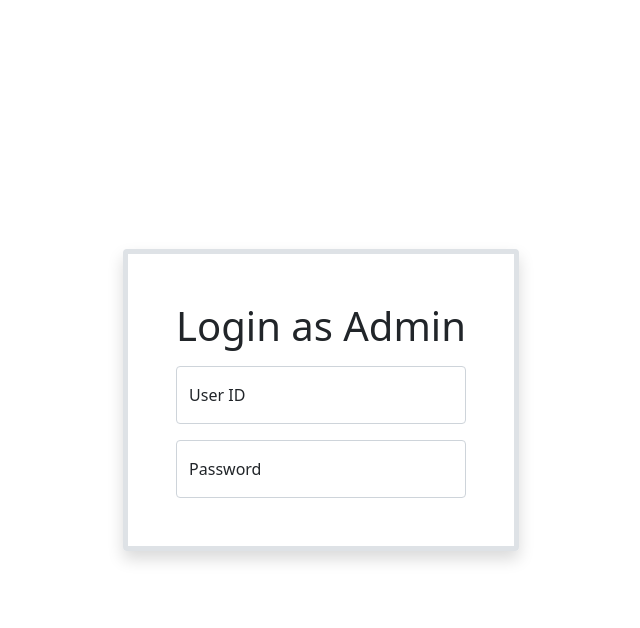
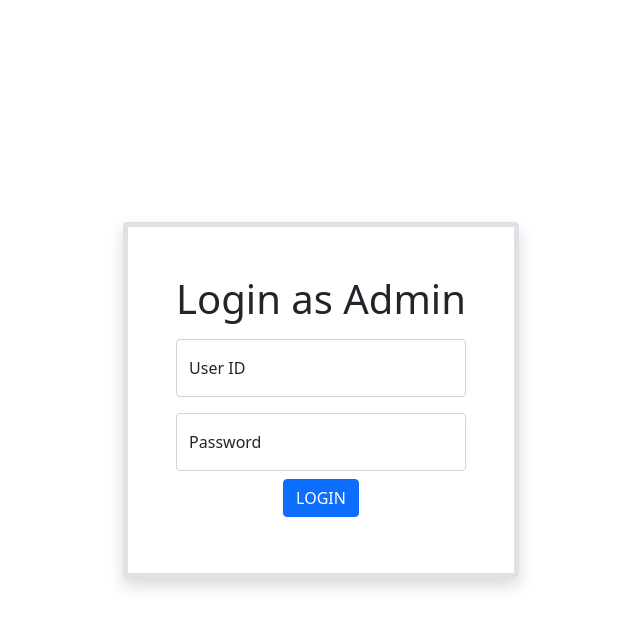
Before and after one commit to shadmanmd/pocket-certificate, a Flask app: page /admin/login in a window 1280 px wide. Shown: the top 628 px of the page, without its empty margins (319-959 px from the left). Run offline with Flask 2, Linux system fonts and the light colour scheme; some libraries are stand-ins or nearby versions.

Commit message:
session management for admin

```diff
--- a/project/app.py
+++ b/project/app.py
@@ -1,8 +1,10 @@
 from flask import Flask, render_template, request, redirect, url_for, session
 from helper import *
 
+adminCredentials = {'username': 'admin', 'password': 'password'}
 
 app = Flask(__name__)
+app.secret_key = 'POCKET-CERTIFICATE-USING-DOUBLE-ENCRYPTION'
 
 @app.route('/')
 def index():
@@ -10,148 +12,300 @@ def index():
 
 # ------------------------------- ADMIN ------------------------------------
 
-@app.route('/admin/login')
+@app.route('/admin/login', methods=['GET', 'POST'])
 def adminLogin():
-    return render_template("login.html", value="Admin")
+    if request.method == 'POST':
+        if request.form['username'] == adminCredentials['username'] and request.form['password'] == adminCredentials['password']:
+            session['username'] = request.form['username']
+            session.pop('message', None)
+            return redirect(url_for('adminDashboard'))
+        else:
+            session['message'] = 'Invalid user ID or password'
+            return redirect(url_for('adminLogin'))
+    else:
+        if 'message' in session:
+            return render_template("login.html", value="Admin", msg = session['message'])
+        else:
+            return render_template("login.html", value="Admin")
+
+
+
+@app.route('/logout')
+def logout():
+    session.pop('username', None)
+    session.pop('message', None)
+    return redirect(url_for('index'))
+
+
 
 @app.route('/admin/dashboard')
 def adminDashboard():
-    return render_template("admin-dashboard.html")
+    if 'username' in session:
+        if session['username'] == 'admin':
+            return render_template("admin-dashboard.html")
+    else:
+        session['message'] = 'Please login'
+        return redirect(url_for('adminLogin'))
+
+
 
 @app.route('/admin/add-citizen', methods=['GET', 'POST'])
 def addCitizen():
-    file = open('citizen-id.txt')
-    citizenID = 'CTZ' + file.read()
-    print(citizenID)
-    file.close()
-    msg=""
-    if request.method=='POST':
-        msg = adminAddCitizen(request.form,request.files)
+    if 'username' in session:
+        if session['username'] == 'admin':
+            file = open('citizen-id.txt')
+            citizenID = 'CTZ' + file.read()
+            print(citizenID)
+            file.close()
+            msg=""
+            if request.method=='POST':
+                msg = adminAddCitizen(request.form,request.files)
 
-        newCitizenID = int(citizenID[3:]) + 1
-        file = open('citizen-id.txt', 'w')
-        file.write(str(newCitizenID))
-        file.close()
+                newCitizenID = int(citizenID[3:]) + 1
+                file = open('citizen-id.txt', 'w')
+                file.write(str(newCitizenID))
+                file.close()
 
-        citizenID = 'CTZ' + str(newCitizenID)
-    return render_template("admin-add-citizen.html", citizenID=citizenID, msg=msg)
+                citizenID = 'CTZ' + str(newCitizenID)
+            return render_template("admin-add-citizen.html", citizenID=citizenID, msg=msg)
+    else:
+        session['message'] = 'Please login'
+        return redirect(url_for('adminLogin'))
+
+
 
 @app.route('/admin/edit-citizen/<citizen_id>', methods = ['GET', 'POST'])
 def editCitizen(citizen_id):
-    if request.method=='POST':
-        msg = adminEditCitizen(citizen_id, request.form)
-        return redirect(url_for('manageCitizen', msg=msg))
+    if 'username' in session:
+        if session['username'] == 'admin':
+            if request.method=='POST':
+                msg = adminEditCitizen(citizen_id, request.form)
+                return redirect(url_for('manageCitizen'))
+            else:
+                citizen = adminGetCitizen(citizen_id)
+                print(citizen)
+                if citizen[6]:
+                    redirect(url_for('image_route',citizen_id=citizen_id))
+                return render_template("admin-edit-citizen.html", citizen=citizen, citizen_id=citizen_id)
     else:
-        citizen = adminGetCitizen(citizen_id)
-        print(citizen)
-        if citizen[6]:
-            redirect(url_for('image_route',citizen_id=citizen_id))
-        return render_template("admin-edit-citizen.html", citizen=citizen, citizen_id=citizen_id)
+        session['message'] = 'Please login'
+        return redirect(url_for('adminLogin'))
+
+
+
 
 @app.route('/admin/manage-citizen')
-def manageCitizen(msg=''):
-    print(msg)
-    citizenDetail_list = getCitizenDetails()
-    return render_template("admin-manage-citizen.html",citizenDetail_list=citizenDetail_list)
+def manageCitizen():
+    if 'username' in session:
+        if session['username'] == 'admin':
+            citizenDetail_list = getCitizenDetails()
+            return render_template("admin-manage-citizen.html",citizenDetail_list=citizenDetail_list)
+    else:
+        session['message'] = 'Please login'
+        return redirect(url_for('adminLogin'))
+
+
 
 @app.route('/admin/add-doc', methods=['GET', 'POST'])
 def addDoc():
-    citizen_id_list = getCitizenId()
-    msg=""
-    if request.method=='POST':
-        msg = adminAddDoc(request.form,request.files)
-        print(msg)
-    return render_template("admin-add-doc.html",citizen_id_list=citizen_id_list,msg=msg)
+    if 'username' in session:
+        if session['username'] == 'admin':
+            citizen_id_list = getCitizenId()
+            msg=""
+            if request.method=='POST':
+                msg = adminAddDoc(request.form,request.files)
+                print(msg)
+            return render_template("admin-add-doc.html",citizen_id_list=citizen_id_list,msg=msg)
+    else:
+        session['message'] = 'Please login'
+        return redirect(url_for('adminLogin'))
+
+
 
 @app.route('/admin/manage-doc')
 def manageDoc():
-    doc_list = getDocDetails()
-    return render_template("admin-manage-doc.html", doc_list=doc_list)
+    if 'username' in session:
+        if session['username'] == 'admin':
+            doc_list = getDocDetails()
+            return render_template("admin-manage-doc.html", doc_list=doc_list)
+    else:
+        session['message'] = 'Please login'
+        return redirect(url_for('adminLogin'))
+
+
 
 @app.route('/downloads/aadhaar_id/<citizen_id>',methods=['POST','GET'])
 def downloadAadhaar(citizen_id):
-    return adminDownloadAadhaar(citizen_id)
-    return redirect(url_for('manageDoc'))
+    if 'username' in session:
+        return adminDownloadAadhaar(citizen_id)
+        return redirect(url_for('manageDoc'))
+    else:
+        session['message'] = 'Please login'
+        return redirect(url_for('index'))
+
+
 
 @app.route('/downloads/pan_id/<citizen_id>',methods=['POST','GET'])
 def downloadPan(citizen_id):
-    return adminDownloadPan(citizen_id)
-    return redirect(url_for('manageDoc'))
+    if 'username' in session:
+        return adminDownloadPan(citizen_id)
+        return redirect(url_for('manageDoc'))
+    else:
+        session['message'] = 'Please login'
+        return redirect(url_for('index'))
+
+
 
 @app.route('/downloads/voter_id/<citizen_id>',methods=['POST','GET'])
 def downloadVoter(citizen_id):
-    return adminDownloadVoter(citizen_id)
-    return redirect(url_for('manageDoc'))
+    if 'username' in session:
+        return adminDownloadVoter(citizen_id)
+        return redirect(url_for('manageDoc'))
+    else:
+        session['message'] = 'Please login'
+        return redirect(url_for('index'))
+
+
 
 @app.route('/downloads/driving_id/<citizen_id>',methods=['POST','GET'])
 def downloadDriving(citizen_id):
-    return adminDownloadDriving(citizen_id)
-    return redirect(url_for('manageDoc'))
+    if 'username' in session:
+        return adminDownloadDriving(citizen_id)
+        return redirect(url_for('manageDoc'))
+    else:
+        session['message'] = 'Please login'
+        return redirect(url_for('index'))
+
+
 
 @app.route('/delete/aadhaar_id/<citizen_id>')
 def deleteAadhaar(citizen_id):
-    msg = adminDeleteAadhaar(citizen_id)
-    return redirect(url_for('manageDoc'))
+    if 'username' in session:
+        if session['username'] == 'admin':
+            msg = adminDeleteAadhaar(citizen_id)
+            return redirect(url_for('manageDoc'))
+    else:
+        session['message'] = 'Please login'
+        return redirect(url_for('adminLogin'))
+
+
 
 @app.route('/delete/pan_id/<citizen_id>')
 def deletePan(citizen_id):
-    msg = adminDeletePan(citizen_id)
-    return redirect(url_for('manageDoc'))
+    if 'username' in session:
+        if session['username'] == 'admin':
+            msg = adminDeletePan(citizen_id)
+            return redirect(url_for('manageDoc'))
+    else:
+        session['message'] = 'Please login'
+        return redirect(url_for('adminLogin'))
+
+
 
 @app.route('/delete/voter_id/<citizen_id>')
 def deleteVoter(citizen_id):
-    msg = adminDeleteVoter(citizen_id)
-    return redirect(url_for('manageDoc'))
+    if 'username' in session:
+        if session['username'] == 'admin':
+            msg = adminDeleteVoter(citizen_id)
+            return redirect(url_for('manageDoc'))
+    else:
+        session['message'] = 'Please login'
+        return redirect(url_for('adminLogin'))
+
+
 
 @app.route('/delete/driving_id/<citizen_id>')
 def deleteDriving(citizen_id):
-    msg = adminDeleteDriving(citizen_id)
-    return redirect(url_for('manageDoc'))
+    if 'username' in session:
+        if session['username'] == 'admin':
+            msg = adminDeleteDriving(citizen_id)
+            return redirect(url_for('manageDoc'))
+    else:
+        session['message'] = 'Please login'
+        return redirect(url_for('adminLogin'))
+
+
 
 @app.route('/delete/citizen/<citizen_id>')
 def deleteCitizen(citizen_id):
-    msg = adminDeleteCitizen(citizen_id)
-    return redirect(url_for('manageCitizen'))
+    if 'username' in session:
+        if session['username'] == 'admin':
+            msg = adminDeleteCitizen(citizen_id)
+            return redirect(url_for('manageCitizen'))
+    else:
+        session['message'] = 'Please login'
+        return redirect(url_for('adminLogin'))
+
+
 
 @app.route('/edit/aadhaar_id/<citizen_id>', methods=['GET', 'POST'])
 def editAadhaar(citizen_id):
-    msg=""
-    if request.method=='POST':
-        msg = adminAddDoc(request.form,request.files)
-        print(msg)
-        return redirect(url_for('manageDoc'))
-    return render_template("admin-edit-doc.html", citizen_id=citizen_id, doc_type='aadhaar')
+    if 'username' in session:
+        if session['username'] == 'admin':
+            if request.method=='POST':
+                msg = adminAddDoc(request.form,request.files)
+                print(msg)
+                return redirect(url_for('manageDoc'))
+            return render_template("admin-edit-doc.html", citizen_id=citizen_id, doc_type='aadhaar')
+    else:
+        session['message'] = 'Please login'
+        return redirect(url_for('adminLogin'))
+
+
 
 @app.route('/edit/pan_id/<citizen_id>', methods=['GET', 'POST'])
 def editPan(citizen_id):
-    msg=""
-    if request.method=='POST':
-        msg = adminAddDoc(request.form,request.files)
-        print(msg)
-        return redirect(url_for('manageDoc'))
-    return render_template("admin-edit-doc.html", citizen_id=citizen_id, doc_type='pan')
+    if 'username' in session:
+        if session['username'] == 'admin':
+            if request.method=='POST':
+                msg = adminAddDoc(request.form,request.files)
+                print(msg)
+                return redirect(url_for('manageDoc'))
+            return render_template("admin-edit-doc.html", citizen_id=citizen_id, doc_type='pan')
+    else:
+        session['message'] = 'Please login'
+        return redirect(url_for('adminLogin'))
+
+
 
 @app.route('/edit/voter_id/<citizen_id>', methods=['GET', 'POST'])
 def editVoter(citizen_id):
-    msg=""
-    if request.method=='POST':
-        msg = adminAddDoc(request.form,request.files)
-        print(msg)
-        return redirect(url_for('manageDoc'))
-    return render_template("admin-edit-doc.html", citizen_id=citizen_id, doc_type='voter')
+    if 'username' in session:
+        if session['username'] == 'admin':
+            if request.method=='POST':
+                msg = adminAddDoc(request.form,request.files)
+                print(msg)
+                return redirect(url_for('manageDoc'))
+            return render_template("admin-edit-doc.html", citizen_id=citizen_id, doc_type='voter')
+    else:
+        session['message'] = 'Please login'
+        return redirect(url_for('adminLogin'))
+
+
 
 @app.route('/edit/driving_id/<citizen_id>', methods=['GET', 'POST'])
 def editDriving(citizen_id):
-    msg=""
-    if request.method=='POST':
-        msg = adminAddDoc(request.form,request.files)
-        print(msg)
-        return redirect(url_for('manageDoc'))
-    return render_template("admin-edit-doc.html", citizen_id=citizen_id, doc_type='driving')
+    if 'username' in session:
+        if session['username'] == 'admin':
+            if request.method=='POST':
+                msg = adminAddDoc(request.form,request.files)
+                print(msg)
+                return redirect(url_for('manageDoc'))
+            return render_template("admin-edit-doc.html", citizen_id=citizen_id, doc_type='driving')
+    else:
+        session['message'] = 'Please login'
+        return redirect(url_for('adminLogin'))
+
+
 
 @app.route('/admin/view-feedbacks')
 def viewFeedback():
-    return render_template("admin-view-feedback.html")
+    if 'username' in session:
+        if session['username'] == 'admin':
+            return render_template("admin-view-feedback.html")
+    else:
+        session['message'] = 'Please login'
+        return redirect(url_for('adminLogin'))
 
 # ------------------------------- CITIZEN ------------------------------------
 
--- a/project/citizen-id.txt
+++ b/project/citizen-id.txt
@@ -1 +1 @@
-1009
+1010
--- a/project/templates/admin-add-citizen.html
+++ b/project/templates/admin-add-citizen.html
@@ -6,7 +6,7 @@
     <a href="/admin/dashboard" class="btn btn-sm btn-success" role="button"
       ><i class="fas fa-home"></i> DASHBOARD</a
     >
-    <a href="#" class="btn btn-sm btn-danger" role="button"
+    <a href="/logout" class="btn btn-sm btn-danger" role="button"
       ><i class="fas fa-power-off"></i> LOGOUT</a
     >
   </div>
--- a/project/templates/admin-add-doc.html
+++ b/project/templates/admin-add-doc.html
@@ -6,7 +6,7 @@
     <a href="/admin/dashboard" class="btn btn-sm btn-success" role="button"
       ><i class="fas fa-home"></i> DASHBOARD</a
     >
-    <a href="#" class="btn btn-sm btn-danger" role="button"
+    <a href="/logout" class="btn btn-sm btn-danger" role="button"
       ><i class="fas fa-power-off"></i> LOGOUT</a
     >
   </div>
--- a/project/templates/admin-dashboard.html
+++ b/project/templates/admin-dashboard.html
@@ -3,7 +3,7 @@ block content %}
 <nav class="navbar navbar-light bg-info p-2">
   <a href="/admin/dashboard" class="navbar-brand">Welcome Admin</a>
   <div class="float-end">
-    <a href="#" class="btn btn-sm btn-danger" role="button"
+    <a href="/logout" class="btn btn-sm btn-danger" role="button"
       ><i class="fas fa-power-off"></i> LOGOUT</a
     >
   </div>
--- a/project/templates/admin-edit-citizen.html
+++ b/project/templates/admin-edit-citizen.html
@@ -6,7 +6,7 @@
     <a href="/admin/dashboard" class="btn btn-sm btn-success" role="button"
       ><i class="fas fa-home"></i> DASHBOARD</a
     >
-    <a href="#" class="btn btn-sm btn-danger" role="button"
+    <a href="/logout" class="btn btn-sm btn-danger" role="button"
       ><i class="fas fa-power-off"></i> LOGOUT</a
     >
   </div>
--- a/project/templates/admin-edit-doc.html
+++ b/project/templates/admin-edit-doc.html
@@ -6,7 +6,7 @@
     <a href="/admin/dashboard" class="btn btn-sm btn-success" role="button"
       ><i class="fas fa-home"></i> DASHBOARD</a
     >
-    <a href="#" class="btn btn-sm btn-danger" role="button"
+    <a href="/logout" class="btn btn-sm btn-danger" role="button"
       ><i class="fas fa-power-off"></i> LOGOUT</a
     >
   </div>
--- a/project/templates/admin-manage-citizen.html
+++ b/project/templates/admin-manage-citizen.html
@@ -6,7 +6,7 @@
     <a href="/admin/dashboard" class="btn btn-sm btn-success" role="button"
       ><i class="fas fa-home"></i> DASHBOARD</a
     >
-    <a href="#" class="btn btn-sm btn-danger" role="button"
+    <a href="/logout" class="btn btn-sm btn-danger" role="button"
       ><i class="fas fa-power-off"></i> LOGOUT</a
     >
   </div>
--- a/project/templates/admin-manage-doc.html
+++ b/project/templates/admin-manage-doc.html
@@ -6,7 +6,7 @@
     <a href="/admin/dashboard" class="btn btn-sm btn-success" role="button"
       ><i class="fas fa-home"></i> DASHBOARD</a
     >
-    <a href="#" class="btn btn-sm btn-danger" role="button"
+    <a href="/logout" class="btn btn-sm btn-danger" role="button"
       ><i class="fas fa-power-off"></i> LOGOUT</a
     >
   </div>
--- a/project/templates/admin-view-feedback.html
+++ b/project/templates/admin-view-feedback.html
@@ -6,7 +6,7 @@
     <a href="/admin/dashboard" class="btn btn-sm btn-success" role="button"
       ><i class="fas fa-home"></i> DASHBOARD</a
     >
-    <a href="#" class="btn btn-sm btn-danger" role="button"
+    <a href="/logout" class="btn btn-sm btn-danger" role="button"
       ><i class="fas fa-power-off"></i> LOGOUT</a
     >
   </div>
--- a/project/templates/login.html
+++ b/project/templates/login.html
@@ -6,7 +6,30 @@
 />
 {% endblock %} {% block content %}
 <div class="full-page d-flex align-items-center text-center">
-  <form class="text-center border rounded border-5 p-5 shadow">
+  {% if value=="Admin" %}
+  <form
+    action="http://localhost:5000/admin/login"
+    method="POST"
+    class="text-center border rounded border-5 p-5 shadow"
+  >
+  {% else %}
+    <form
+    action="http://localhost:5000/admin/login"
+    method="POST"
+    class="text-center border rounded border-5 p-5 shadow"
+  >
+  {% endif %}
+  {% if msg %}
+    <div class="alert alert-danger alert-dismissible fade show" role="alert">
+      {{ msg }}
+      <button
+        type="button"
+        class="btn-close"
+        data-bs-dismiss="alert"
+        aria-label="Close"
+      ></button>
+    </div>
+  {% endif %}
     <h1 class="mb-3">Login as {{value}}</h1>
     <div class="form-floating mb-3">
       <input
@@ -14,6 +37,7 @@
         class="form-control"
         id="floatingInput"
         placeholder="name@example.com"
+        name="username"
       />
       <label for="floatingInput">User ID</label>
     </div>
@@ -23,8 +47,12 @@
         class="form-control"
         id="floatingPassword"
         placeholder="Password"
+        name="password"
       />
       <label for="floatingPassword">Password</label>
+    </div>
+    <div class="text-center p-2">
+      <button type="submit" class="btn btn-primary">LOGIN</button>
     </div>
   </form>
 </div>
```
